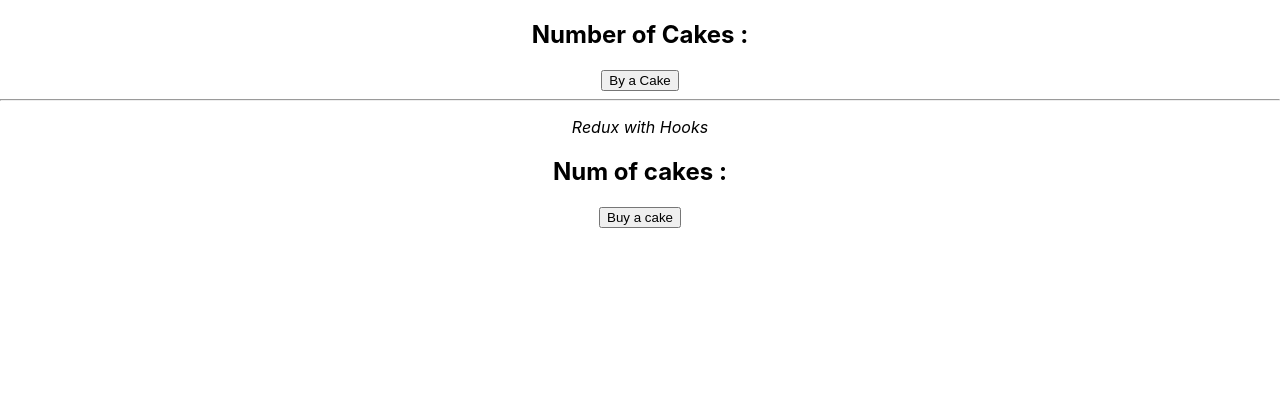
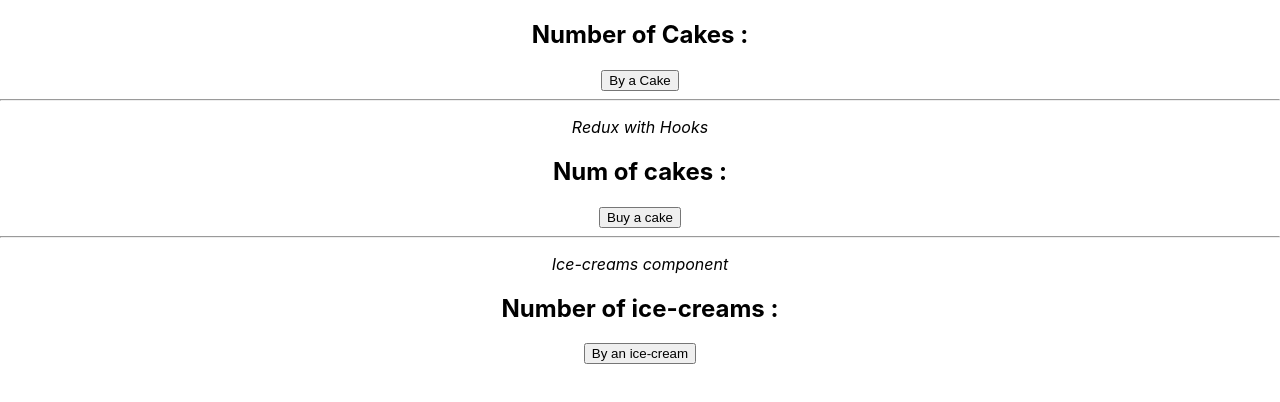
Before and after one commit to CalyCherkaoui/react-redux-tuto, a React (Create React App) app: page / in a window 1280 px wide. Shown: the top 402 px of the page. Built offline with nearby package versions, Linux system fonts and the light colour scheme.

Commit message:
Implement iceCreamContainer component

```diff
--- a/src/App.js
+++ b/src/App.js
@@ -4,6 +4,7 @@ import store from './redux/store';
 import './App.css';
 import CakeContainer from './components/CakeContainer';
 import HooksCakeContainer from './components/HooksCakeContainer';
+import IceCreamContainer from './components/IceCreamContainer';
 
 function App() {
   return (
@@ -11,6 +12,7 @@ function App() {
       <div className="App">
         <CakeContainer />
         <HooksCakeContainer />
+        <IceCreamContainer />
       </div>
     </Provider>
   );
--- /dev/null
+++ b/src/components/IceCreamContainer.js
@@ -0,0 +1,31 @@
+import React from 'react'
+import { connect } from 'react-redux'
+import { buyIceCream } from '../redux'
+
+
+function IceCreamContainer(props) {
+  return (
+    <div>
+      <hr></hr>
+      <p><em>Ice-creams component</em></p>
+      <h2>Number of ice-creams : {props.numOfIceCreams}</h2>
+      <button onClick={props.buyIceCream}>By an ice-cream</button>
+    </div>
+  )
+}
+
+const mapStateToProps = state => {
+  return {
+    numOfIceCreams: state.numOfIceCreams
+  }
+}
+
+const mapDispatchToProps = dispatch => {
+  return {
+    buyIceCream: () => dispatch(buyIceCream())
+  }
+}
+
+export default connect(mapStateToProps,
+   mapDispatchToProps
+   )(IceCreamContainer)
```
